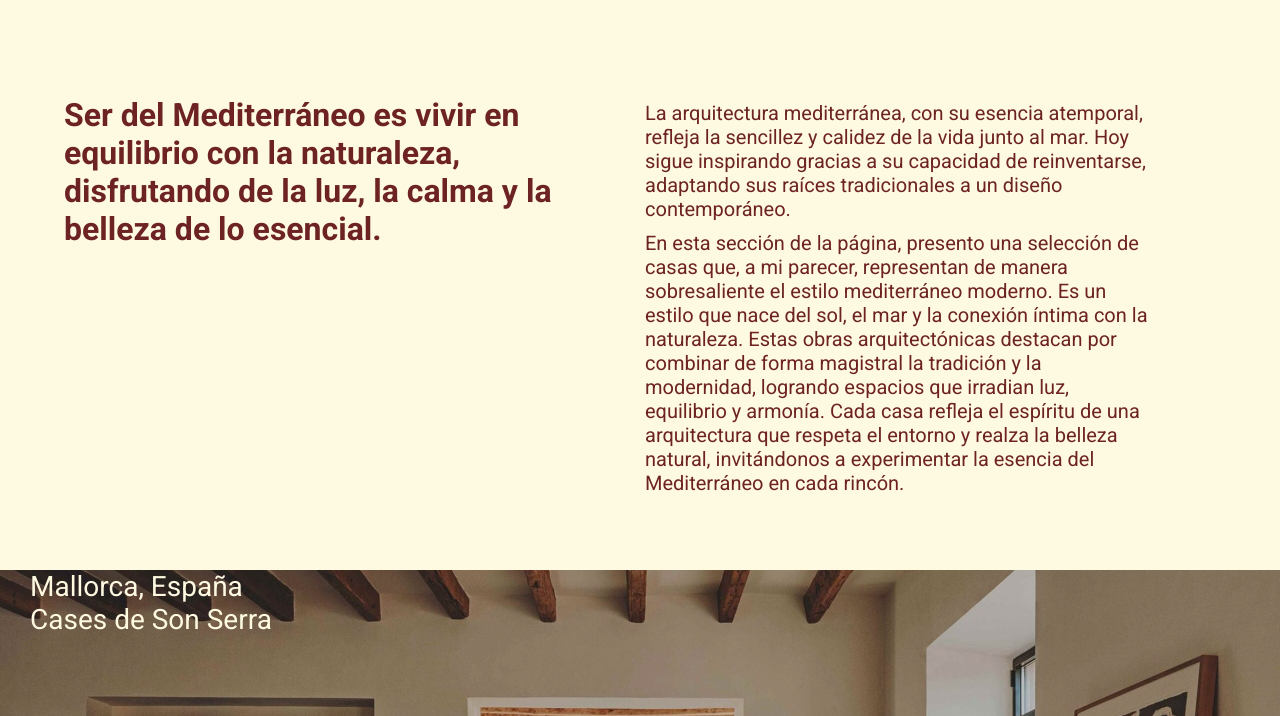
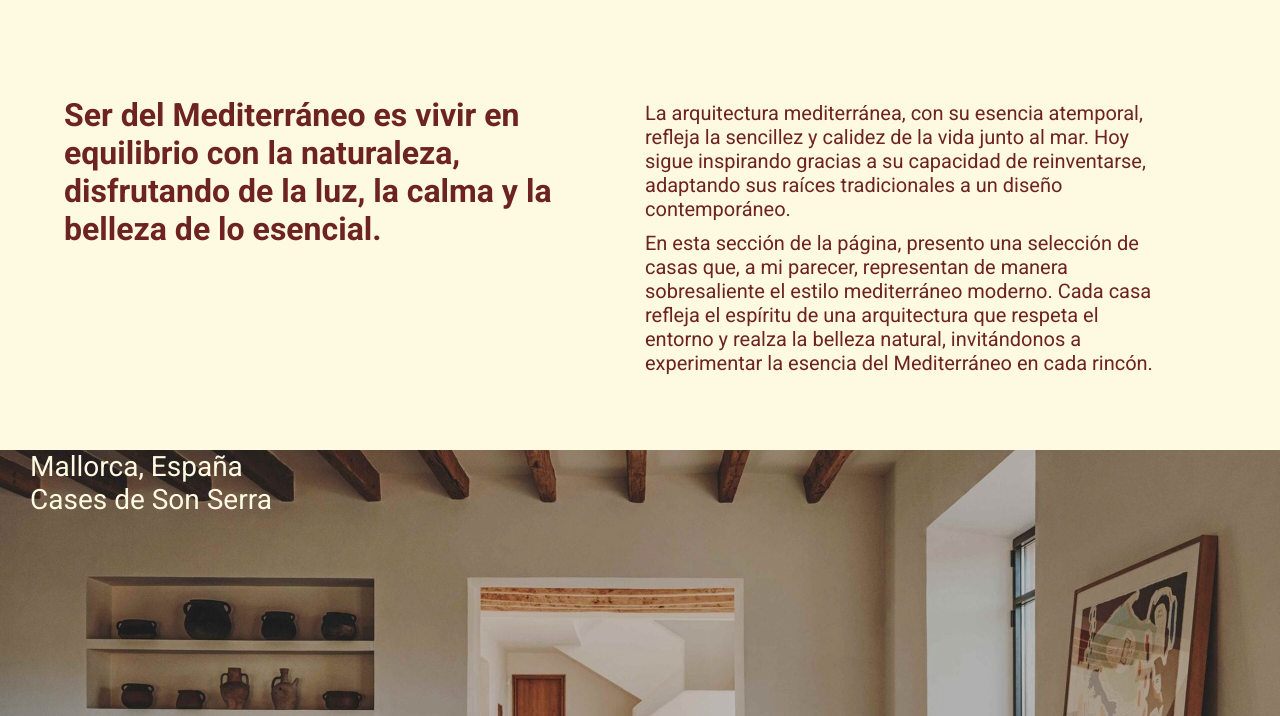
Before and after one commit to JaumeEsquerdo/Modernidad-Mediterranea---revista, a plain HTML site: page estilo-mediterraneo.html in a window 1280 px wide. Shown: the part 84-800 px from the top of the page. Drawn offline with nearby package versions, Linux system fonts and the light colour scheme.

Commit message:
texto modificado

```diff
--- a/estilo-mediterraneo.html
+++ b/estilo-mediterraneo.html
@@ -57,7 +57,7 @@
                     a un diseño contemporáneo.
                 </p>
                 <p class="Text">
-                    En esta sección de la página, presento una selección de casas que, a mi parecer, representan de manera sobresaliente el estilo mediterráneo moderno. Es un estilo que nace del sol, el mar y la conexión íntima con la naturaleza. Estas obras arquitectónicas destacan por combinar de forma magistral la tradición y la modernidad, logrando espacios que irradian luz, equilibrio y armonía. Cada casa refleja el espíritu de una arquitectura que respeta el entorno y realza la belleza natural, invitándonos a experimentar la esencia del Mediterráneo en cada rincón.
+                    En esta sección de la página, presento una selección de casas que, a mi parecer, representan de manera sobresaliente el estilo mediterráneo moderno. Cada casa refleja el espíritu de una arquitectura que respeta el entorno y realza la belleza natural, invitándonos a experimentar la esencia del Mediterráneo en cada rincón.
                 </p>
             </div>
         </div>
```
